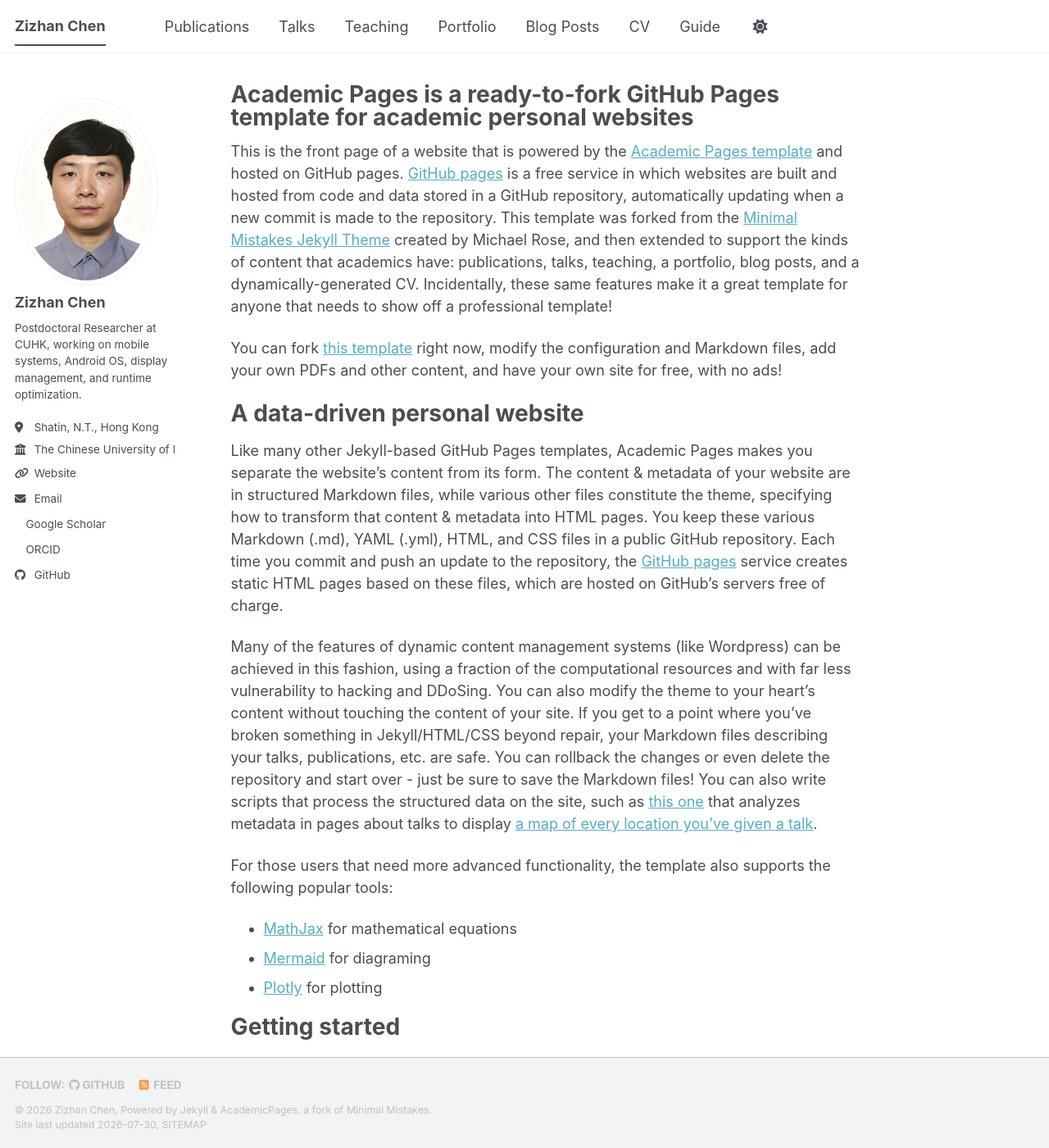
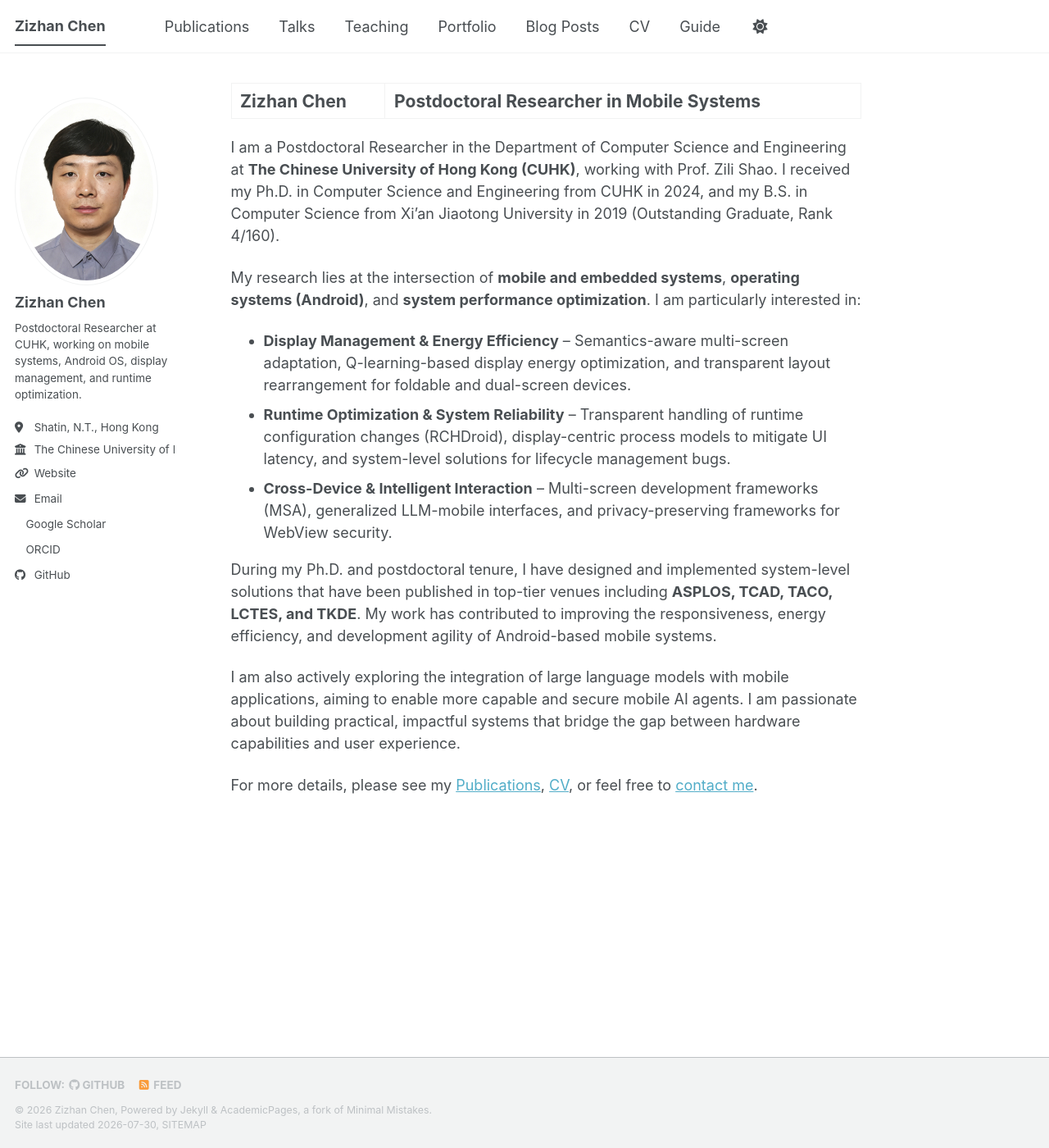
Before and after one commit to ZizhanChen/ZizhanChen.github.io, a Jekyll site: the page built from _pages/about.md, in a window 1280 px wide and 1400 px high. Shown: the whole window at 82% size. Built offline with Jekyll 4.4.1, drawn with Linux system fonts in a browser that asks for light colours; a style sheet for code colours, icons or effects is not loaded; some of the changed text lies outside the part shown.

Commit message:
Update about.md

```diff
--- a/_pages/about.md
+++ b/_pages/about.md
@@ -1,56 +1,22 @@
 ---
 permalink: /
-title: "Academic Pages is a ready-to-fork GitHub Pages template for academic personal websites"
+title: "Zizhan Chen | Postdoctoral Researcher in Mobile Systems"
 author_profile: true
 redirect_from:
   - /about/
   - /about.html
 ---
 
-This is the front page of a website that is powered by the [Academic Pages template](https://github.com/academicpages/academicpages.github.io) and hosted on GitHub pages. [GitHub pages](https://pages.github.com) is a free service in which websites are built and hosted from code and data stored in a GitHub repository, automatically updating when a new commit is made to the repository. This template was forked from the [Minimal Mistakes Jekyll Theme](https://mmistakes.github.io/minimal-mistakes/) created by Michael Rose, and then extended to support the kinds of content that academics have: publications, talks, teaching, a portfolio, blog posts, and a dynamically-generated CV. Incidentally, these same features make it a great template for anyone that needs to show off a professional template!
+I am a Postdoctoral Researcher in the Department of Computer Science and Engineering at **The Chinese University of Hong Kong (CUHK)**, working with Prof. Zili Shao. I received my Ph.D. in Computer Science and Engineering from CUHK in 2024, and my B.S. in Computer Science from Xi'an Jiaotong University in 2019 (Outstanding Graduate, Rank 4/160).
 
- You can fork [this template](https://github.com/academicpages/academicpages.github.io) right now, modify the configuration and Markdown files, add your own PDFs and other content, and have your own site for free, with no ads!
+My research lies at the intersection of **mobile and embedded systems**, **operating systems (Android)**, and **system performance optimization**. I am particularly interested in:
 
-A data-driven personal website
-======
-Like many other Jekyll-based GitHub Pages templates, Academic Pages makes you separate the website's content from its form. The content & metadata of your website are in structured Markdown files, while various other files constitute the theme, specifying how to transform that content & metadata into HTML pages. You keep these various Markdown (.md), YAML (.yml), HTML, and CSS files in a public GitHub repository. Each time you commit and push an update to the repository, the [GitHub pages](https://pages.github.com/) service creates static HTML pages based on these files, which are hosted on GitHub's servers free of charge.
+- **Display Management & Energy Efficiency** – Semantics-aware multi-screen adaptation, Q-learning-based display energy optimization, and transparent layout rearrangement for foldable and dual-screen devices.
+- **Runtime Optimization & System Reliability** – Transparent handling of runtime configuration changes (RCHDroid), display-centric process models to mitigate UI latency, and system-level solutions for lifecycle management bugs.
+- **Cross-Device & Intelligent Interaction** – Multi-screen development frameworks (MSA), generalized LLM-mobile interfaces, and privacy-preserving frameworks for WebView security.
 
-Many of the features of dynamic content management systems (like Wordpress) can be achieved in this fashion, using a fraction of the computational resources and with far less vulnerability to hacking and DDoSing. You can also modify the theme to your heart's content without touching the content of your site. If you get to a point where you've broken something in Jekyll/HTML/CSS beyond repair, your Markdown files describing your talks, publications, etc. are safe. You can rollback the changes or even delete the repository and start over - just be sure to save the Markdown files! You can also write scripts that process the structured data on the site, such as [this one](https://github.com/academicpages/academicpages.github.io/blob/master/talkmap.ipynb) that analyzes metadata in pages about talks to display [a map of every location you've given a talk](https://academicpages.github.io/talkmap.html).
+During my Ph.D. and postdoctoral tenure, I have designed and implemented system-level solutions that have been published in top-tier venues including **ASPLOS, TCAD, TACO, LCTES, and TKDE**. My work has contributed to improving the responsiveness, energy efficiency, and development agility of Android-based mobile systems.
 
-For those users that need more advanced functionality, the template also supports the following popular tools:
-- [MathJax](https://www.mathjax.org/) for mathematical equations
-- [Mermaid](https://mermaid.js.org/) for diagraming
-- [Plotly](https://plotly.com/javascript/) for plotting
+I am also actively exploring the integration of large language models with mobile applications, aiming to enable more capable and secure mobile AI agents. I am passionate about building practical, impactful systems that bridge the gap between hardware capabilities and user experience.
 
-Getting started
-======
-1. Register a GitHub account if you don't have one and confirm your e-mail (required!)
-1. Fork [this template](https://github.com/academicpages/academicpages.github.io) by clicking the "Use this template" button in the top right.
-1. Go to the repository's settings (rightmost item in the tabs that start with "Code", should be below "Unwatch"). Rename the repository "[your GitHub username].github.io", which will also be your website's URL.
-1. Set site-wide configuration and create content & metadata (see below -- also see [this set of diffs](https://archive.is/3TPas) showing what files were changed to set up [an example site](https://getorg-testacct.github.io) for a user with the username "getorg-testacct")
-1. Upload any files (like PDFs, .zip files, etc.) to the files/ directory. They will appear at https://[your GitHub username].github.io/files/example.pdf.
-1. Check status by going to the repository settings, in the "GitHub pages" section
-
-Site-wide configuration
-------
-The main configuration file for the site is in the base directory in [_config.yml](https://github.com/academicpages/academicpages.github.io/blob/master/_config.yml), which defines the content in the sidebars and other site-wide features. You will need to replace the default variables with ones about yourself and your site's github repository. The configuration file for the top menu is in [_data/navigation.yml](https://github.com/academicpages/academicpages.github.io/blob/master/_data/navigation.yml). For example, if you don't have a portfolio or blog posts, you can remove those items from that navigation.yml file to remove them from the header.
-
-Create content & metadata
-------
-For site content, there is one Markdown file for each type of content, which are stored in directories like _publications, _talks, _posts, _teaching, or _pages. For example, each talk is a Markdown file in the [_talks directory](https://github.com/academicpages/academicpages.github.io/tree/master/_talks). At the top of each Markdown file is structured data in YAML about the talk, which the theme will parse to do lots of cool stuff. The same structured data about a talk is used to generate the list of talks on the [Talks page](https://academicpages.github.io/talks), each [individual page](https://academicpages.github.io/talks/2012-03-01-talk-1) for specific talks, the talks section for the [CV page](https://academicpages.github.io/cv), and the [map of places you've given a talk](https://academicpages.github.io/talkmap.html) (if you run this [python file](https://github.com/academicpages/academicpages.github.io/blob/master/talkmap.py) or [Jupyter notebook](https://github.com/academicpages/academicpages.github.io/blob/master/talkmap.ipynb), which creates the HTML for the map based on the contents of the _talks directory).
-
-**Markdown generator**
-
-The repository includes [a set of Jupyter notebooks](https://github.com/academicpages/academicpages.github.io/tree/master/markdown_generator
-) that converts a CSV containing structured data about talks or presentations into individual Markdown files that will be properly formatted for the Academic Pages template. The sample CSVs in that directory are the ones I used to create my own personal website at stuartgeiger.com. My usual workflow is that I keep a spreadsheet of my publications and talks, then run the code in these notebooks to generate the Markdown files, then commit and push them to the GitHub repository.
-
-How to edit your site's GitHub repository
-------
-Many people use a git client to create files on their local computer and then push them to GitHub's servers. If you are not familiar with git, you can directly edit these configuration and Markdown files directly in the github.com interface. Navigate to a file (like [this one](https://github.com/academicpages/academicpages.github.io/blob/master/_talks/2012-03-01-talk-1.md) and click the pencil icon in the top right of the content preview (to the right of the "Raw | Blame | History" buttons). You can delete a file by clicking the trashcan icon to the right of the pencil icon. You can also create new files or upload files by navigating to a directory and clicking the "Create new file" or "Upload files" buttons.
-
-Example: editing a Markdown file for a talk
-![Editing a Markdown file for a talk](/images/editing-talk.png)
-
-For more info
-------
-More info about configuring Academic Pages can be found in [the guide](https://academicpages.github.io/markdown/), the [growing wiki](https://github.com/academicpages/academicpages.github.io/wiki), and you can always [ask a question on GitHub](https://github.com/academicpages/academicpages.github.io/discussions). The [guides for the Minimal Mistakes theme](https://mmistakes.github.io/minimal-mistakes/docs/configuration/) (which this theme was forked from) might also be helpful.
+For more details, please see my [Publications](/publications/), [CV](/cv/), or feel free to [contact me](mailto:chenzz@cse.cuhk.edu.hk).
```
